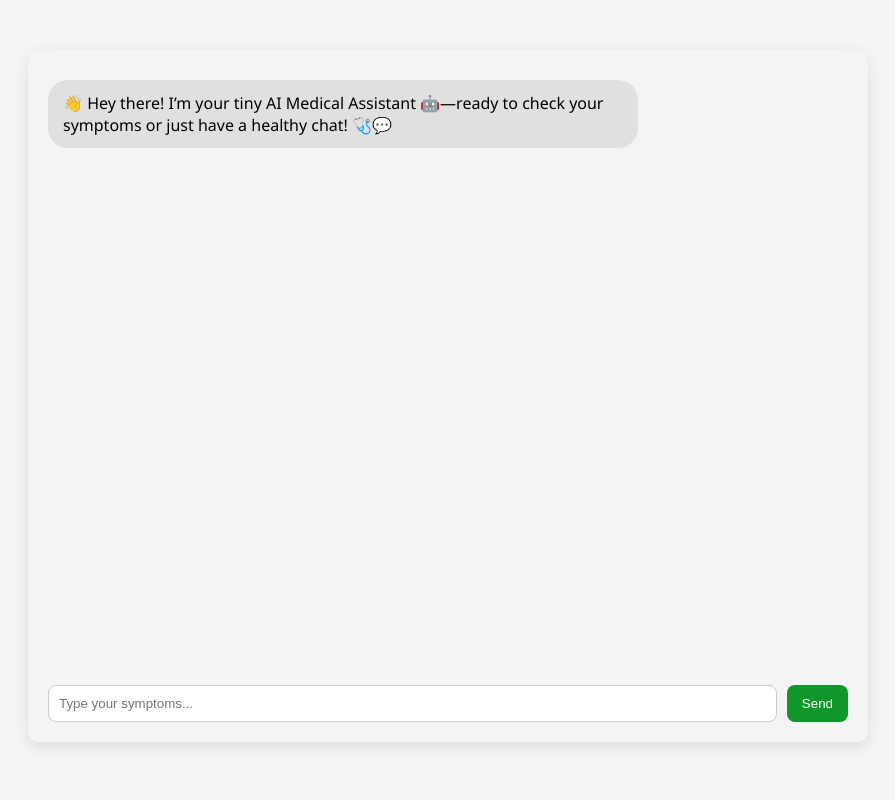
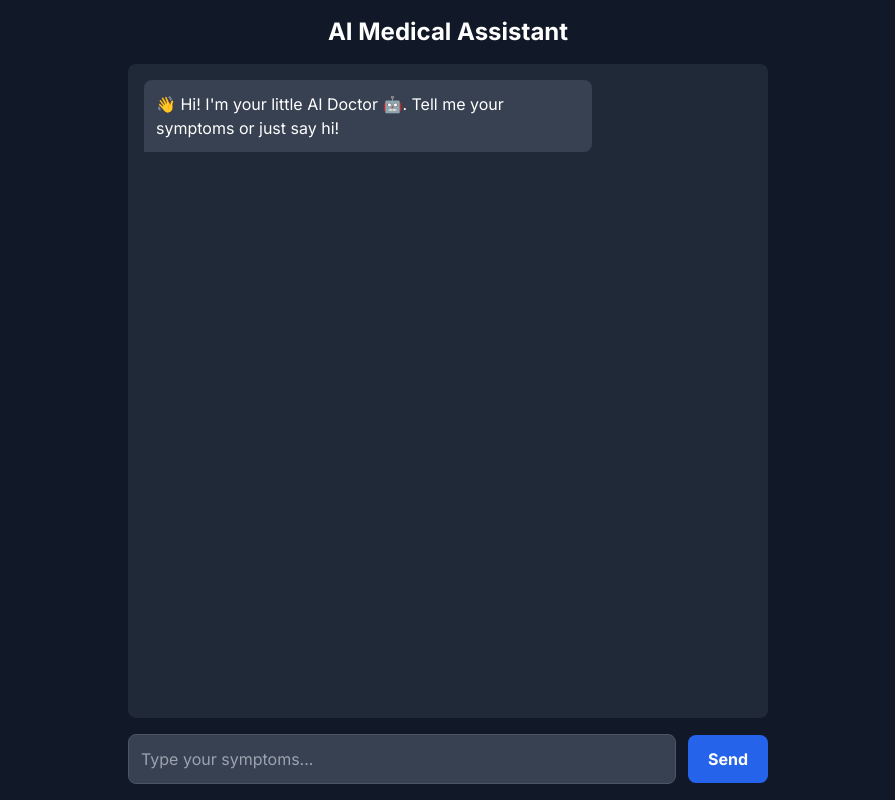
Before and after one commit to VANSH-BHADANA/AI-Powered-Medical-Chatbot, a Flask app: page / in a window 1280 px wide. Shown: the whole page, without its empty margins (192-1087 px from the left). Run offline with Flask 3, Linux system fonts and the light colour scheme; parts of the project's set-up code (start-up, migrations or seed data) failed here and were passed over; some libraries are stand-ins or nearby versions.

Commit message:
Update chat.html

```diff
--- a/templates/chat.html
+++ b/templates/chat.html
@@ -1,95 +1,133 @@
 <!DOCTYPE html>
-<html>
+<html lang="en">
 <head>
-    <title>Disease Diagnosis Chatbot</title>
+    <meta charset="UTF-8">
+    <meta name="viewport" content="width=device-width, initial-scale=1.0">
+    <title>AI Medical Assistant</title>
+    <script src="https://cdn.tailwindcss.com"></script>
+    <link href="https://fonts.googleapis.com/css2?family=Inter:wght@400;500;600;700&display=swap" rel="stylesheet">
+    <!-- Using Marked.js to render Markdown from the bot's replies -->
+    <script src="https://cdn.jsdelivr.net/npm/marked/marked.min.js"></script>
     <style>
         body {
-            font-family: 'Segoe UI', sans-serif;
-            background-color: #f5f5f5;
+            font-family: 'Inter', sans-serif;
+            background-color: #111827; /* Dark gray background */
         }
-        .chatbox {
-            max-width: 800px;
-            margin: 50px auto;
-            background: rgb(245, 244, 244);
-            padding: 20px;
-            border-radius: 10px;
-            box-shadow: 0px 5px 15px rgba(0,0,0,0.1);
+        /* Custom scrollbar for a cleaner look */
+        .messages::-webkit-scrollbar {
+            width: 8px;
         }
-        .messages {
-            height: 600px;
-            overflow-y: auto;
-            display: flex;
-            flex-direction: column;
+        .messages::-webkit-scrollbar-track {
+            background: #1f2937;
         }
-        .msg {
-            margin: 10px 0;
-            padding: 12px 15px;
+        .messages::-webkit-scrollbar-thumb {
+            background-color: #4b5563;
             border-radius: 20px;
-            max-width: 70%;
+            border: 3px solid #1f2937;
         }
-        .user {
-            align-self: flex-end;
-            background-color: #0f972a;
-            color: white;
+        /* Typing indicator animation */
+        .typing-dot {
+            animation: blink 1.4s infinite both;
         }
-        .bot {
-            align-self: flex-start;
-            background-color: #e0e0e0;
+        .typing-dot:nth-child(2) {
+            animation-delay: 0.2s;
         }
-        .input-area {
-            margin-top: 15px;
-            display: flex;
+        .typing-dot:nth-child(3) {
+            animation-delay: 0.4s;
         }
-        input[type="text"] {
-            flex: 1;
-            padding: 10px;
-            border-radius: 8px;
-            border: 1px solid #ccc;
-        }
-        button {
-            padding: 10px 15px;
-            margin-left: 10px;
-            background: #0f972a;
-            color: white;
-            border: none;
-            border-radius: 8px;
+        @keyframes blink {
+            0% { opacity: 0.2; }
+            20% { opacity: 1; }
+            100% { opacity: 0.2; }
         }
     </style>
 </head>
-<body>
-    <div class="chatbox">
-        <div class="messages" id="chatLog">
-            <div class="msg bot">👋 Hey there! I’m your tiny AI Medical Assistant 🤖—ready to check your symptoms or just have a healthy chat! 🩺💬
+<body class="antialiased text-gray-200">
+
+    <div class="flex flex-col h-screen max-w-2xl mx-auto p-4">
+        <header class="text-center mb-4">
+            <h1 class="text-2xl font-bold text-white">AI Medical Assistant</h1>
+        </header>
+
+        <!-- Chat messages area -->
+        <div id="chatLog" class="messages flex-1 overflow-y-auto bg-gray-800 p-4 rounded-lg">
+            <!-- Initial message from the bot, passed from Flask -->
+            <div class="msg-container flex justify-start">
+                <div class="msg bot bg-gray-700 text-white p-3 rounded-lg rounded-bl-none max-w-md">
+                    {{ intro | safe }}
                 </div>
             </div>
-        <div class="input-area">
-            <input type="text" id="userInput" placeholder="Type your symptoms...">
-            <button onclick="sendMessage()">Send</button>
+        </div>
+
+        <!-- Input area -->
+        <div class="input-area mt-4 flex items-center">
+            <input type="text" id="userInput" placeholder="Type your symptoms..." class="flex-1 bg-gray-700 border border-gray-600 rounded-lg p-3 focus:ring-2 focus:ring-blue-500 focus:outline-none text-white">
+            <button onclick="sendMessage()" class="ml-3 bg-blue-600 hover:bg-blue-700 text-white font-bold py-3 px-5 rounded-lg transition-colors">
+                Send
+            </button>
         </div>
     </div>
 
     <script>
+        const chatLog = document.getElementById("chatLog");
+        const userInput = document.getElementById("userInput");
+
+        // Allow sending message with the Enter key
+        userInput.addEventListener("keyup", function(event) {
+            if (event.key === "Enter") {
+                sendMessage();
+            }
+        });
+
+        function addMessageToChat(sender, message) {
+            const msgContainer = document.createElement("div");
+            msgContainer.className = `msg-container flex ${sender === 'user' ? 'justify-end' : 'justify-start'}`;
+
+            const msgDiv = document.createElement("div");
+            msgDiv.className = `msg p-3 rounded-lg max-w-md ${sender === 'user' ? 'bg-blue-600 text-white rounded-br-none' : 'bg-gray-700 text-white rounded-bl-none'}`;
+
+            // Use marked.js to render bold, italics, etc. from the bot's reply
+            msgDiv.innerHTML = marked.parse(message);
+
+            msgContainer.appendChild(msgDiv);
+            chatLog.appendChild(msgContainer);
+            chatLog.scrollTop = chatLog.scrollHeight; // Auto-scroll to the latest message
+        }
+
+        function showTypingIndicator() {
+            const typingContainer = document.createElement("div");
+            typingContainer.id = "typing-indicator";
+            typingContainer.className = "msg-container flex justify-start";
+
+            typingContainer.innerHTML = `
+                <div class="msg bot bg-gray-700 text-white p-3 rounded-lg rounded-bl-none">
+                    <div class="flex items-center">
+                        <span class="typing-dot h-2 w-2 bg-gray-400 rounded-full mr-1"></span>
+                        <span class="typing-dot h-2 w-2 bg-gray-400 rounded-full mr-1"></span>
+                        <span class="typing-dot h-2 w-2 bg-gray-400 rounded-full"></span>
+                    </div>
+                </div>
+            `;
+            chatLog.appendChild(typingContainer);
+            chatLog.scrollTop = chatLog.scrollHeight;
+        }
+
+        function removeTypingIndicator() {
+            const indicator = document.getElementById("typing-indicator");
+            if (indicator) {
+                indicator.remove();
+            }
+        }
+
         async function sendMessage() {
-            const inputField = document.getElementById("userInput");
-            const chatLog = document.getElementById("chatLog");
-            const message = inputField.value.trim();
+            const message = userInput.value.trim();
             if (!message) return;
 
-            // User message
-            const userMsg = document.createElement("div");
-            userMsg.className = "msg user";
-            userMsg.innerText = message;
-            chatLog.appendChild(userMsg);
-            inputField.value = "";
+            addMessageToChat('user', message);
+            userInput.value = "";
+            showTypingIndicator();
 
-            // Bot "typing..." message
-            const botTyping = document.createElement("div");
-            botTyping.className = "msg bot";
-            botTyping.innerText = "🤖 typing...";
-            chatLog.appendChild(botTyping);
-            chatLog.scrollTop = chatLog.scrollHeight;
-
-            // Wait & get response
+            try {
                 const response = await fetch("/chat", {
                     method: "POST",
                     headers: { "Content-Type": "application/json" },
@@ -97,9 +135,14 @@
                 });
                 const data = await response.json();
 
-            // Replace "typing..." with real reply
-            botTyping.innerText = data.reply;
-            chatLog.scrollTop = chatLog.scrollHeight;
+                removeTypingIndicator();
+                addMessageToChat('bot', data.reply);
+
+            } catch (error) {
+                removeTypingIndicator();
+                addMessageToChat('bot', 'Sorry, something went wrong. Please try again.');
+                console.error("Error sending message:", error);
+            }
         }
     </script>
 </body>
```
Lines whose indentation alone changed are shown as unchanged.
